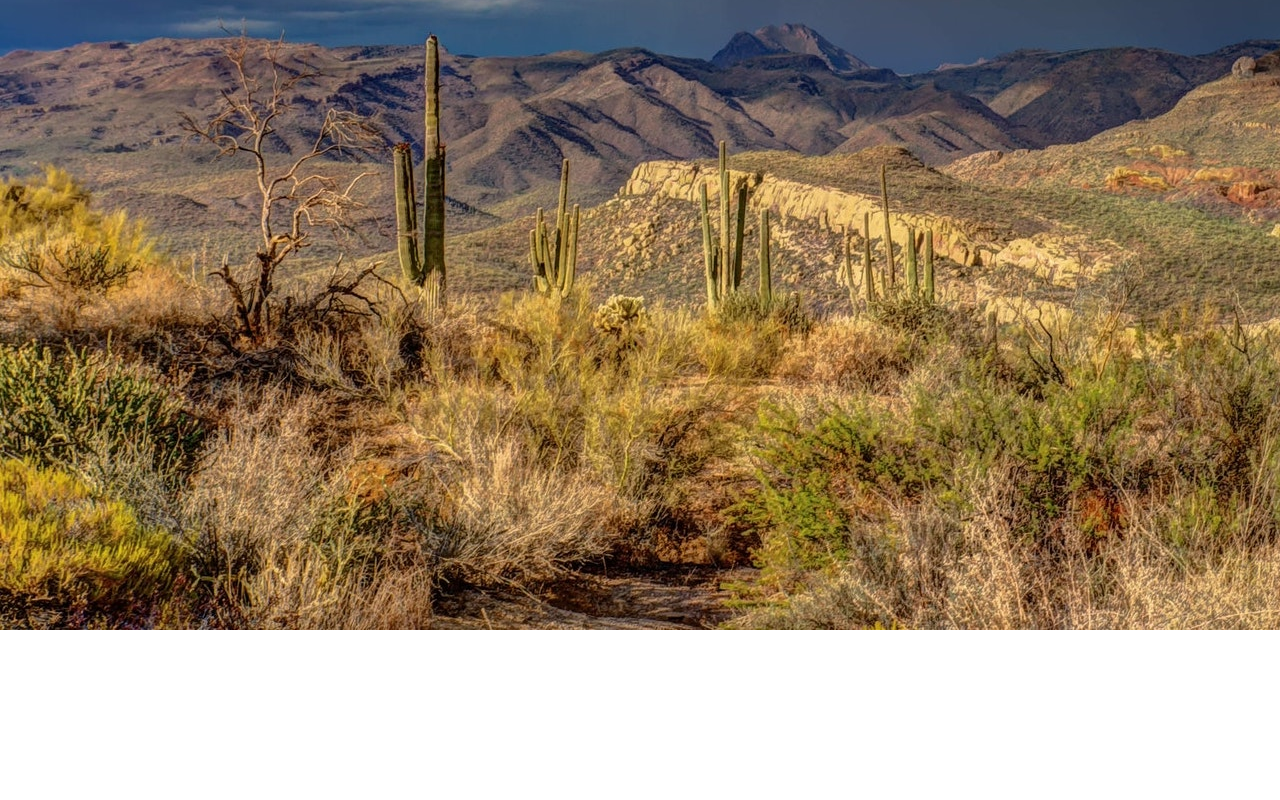
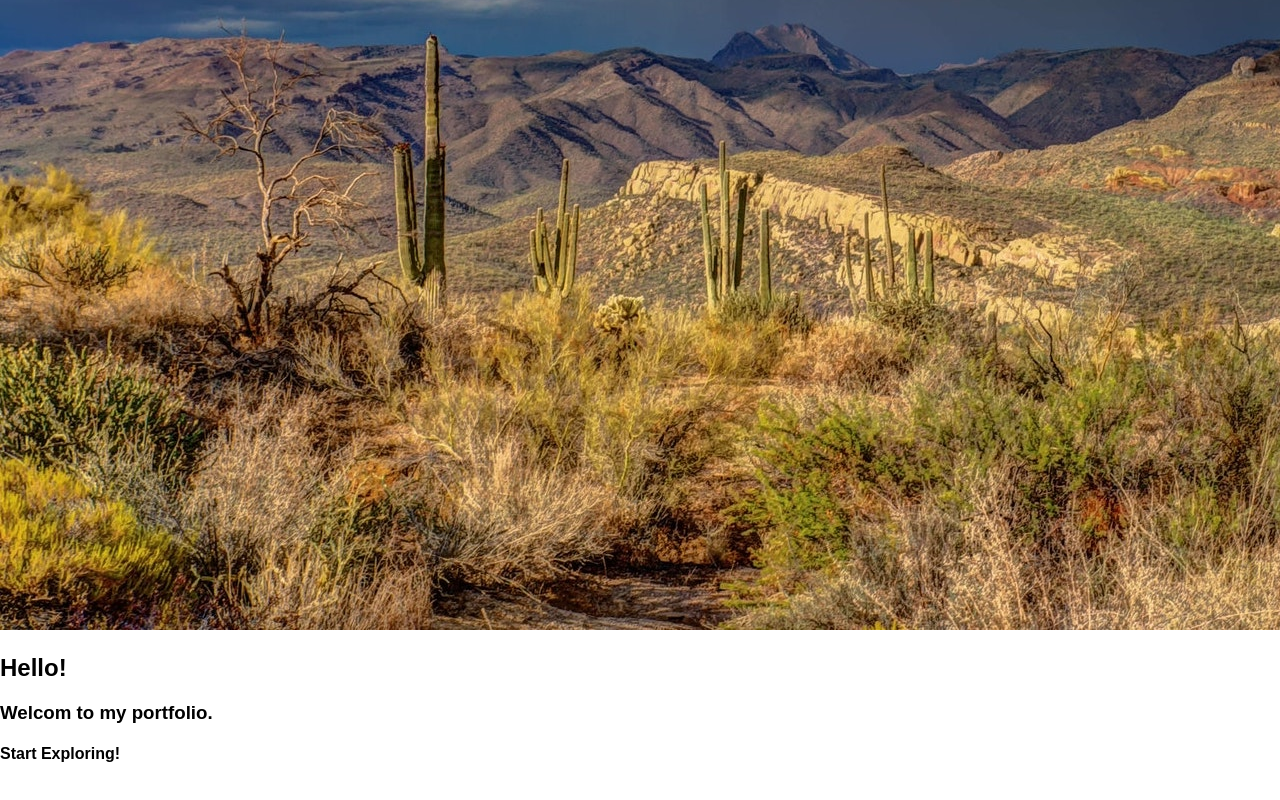
Before and after one commit to Gadget89/updated-portfolio, a React (Create React App) app: page / in a window 1280 px wide. Shown: the part 270-1070 px from the top of the page. Built offline with nearby package versions, Linux system fonts and the light colour scheme.

Commit message:
Added static landing message and set initial development styles

```diff
--- a/src/Landing.js
+++ b/src/Landing.js
@@ -6,9 +6,16 @@ import Basketball from './assets/new-hero-photo.jpeg'
 class Landing extends Component {
   render() {
     return (
-      <div>
-        <img alt='' className="landing-hero-img" src={Basketball}></img>
-      </div>
+      <main>
+        <section>
+          <img alt='' className="landing-hero-img" src={Basketball}></img>
+        </section>
+        <aside className="lading-message">
+          <h2>Hello!</h2>
+          <h3>Welcom to my portfolio.</h3>
+          <h4>Start Exploring!</h4>
+        </aside>
+      </main>
     );
   }
 }
--- a/src/main.css
+++ b/src/main.css
@@ -71,6 +71,15 @@ li {
 .landing-hero-img {
 
 }
+.landing-message {
+  position: absolute;
+  z-index: 100;
+  float: left;
+  color: white;
+  top: 25%;
+  text-align: center;
+  width: 100%;
+}
 
 @media only screen and (max-width: 600px) {
   /*For mobile*/
```
